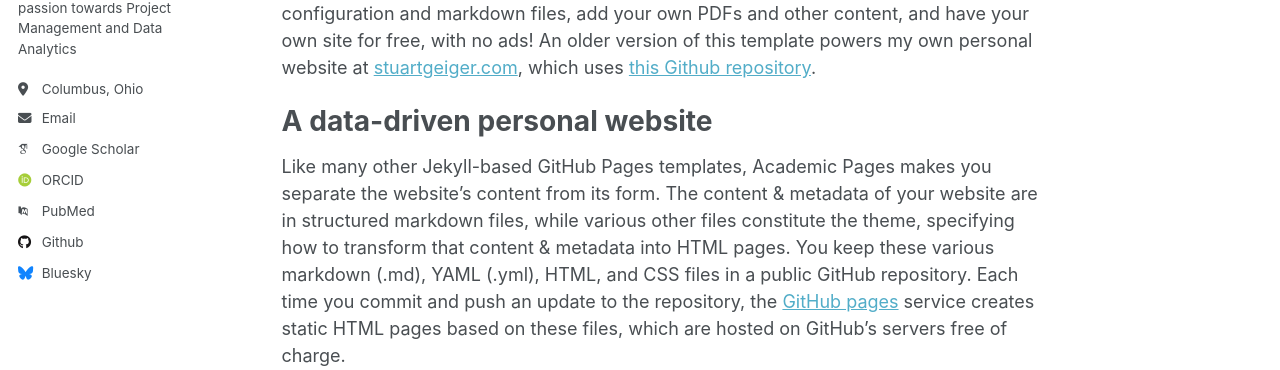
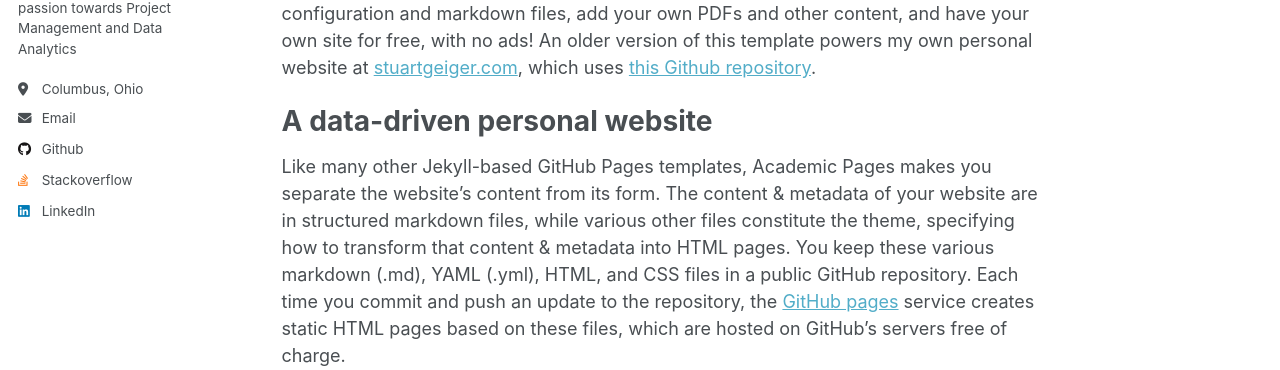
Before and after one commit to Coolinglass/coolinglass.github.io, a Jekyll site: the page built from _pages/about.md, in a window 1280 px wide. Shown: the part 365-735 px from the top of the page. Built offline with Jekyll 4.4.1, drawn with Linux system fonts in a browser that asks for light colours; some web fonts are replaced; part of the change alters nothing that is shown.

Commit message:
Update _config.yml

```diff
--- a/_config.yml
+++ b/_config.yml
@@ -14,7 +14,7 @@ name                     : &name "Lokesh Palani"
 description              : &description "Experienced and seasoned construction professional with passion towards Project Management and Data Analytics"
 url                      : https://academicpages.github.io # the base hostname & protocol for your site e.g. "https://mmistakes.github.io"
 baseurl                  : "" # the subpath of your site, e.g. "/blog"
-repository               : "academicpages/academicpages.github.io"
+repository               : "https://github.com/Coolinglass?tab=repositories"
 
 # Site Author - The following control what appear as part of the author content on the side bar.
 #               If a field is blank the icon and link will not appear, otherwise it will be shown.
@@ -31,23 +31,23 @@ author:
 
   # Academic websites
   arxiv            : # URL - Update with the correct link to your profile
-  googlescholar    : "https://scholar.google.com/citations?user=PS_CX0AAAAAJ"
+  googlescholar    : #"https://scholar.google.com/citations?user=PS_CX0AAAAAJ"
   impactstory      : # URL
-  orcid            : "http://orcid.org/yourorcidurl"
+  orcid            : #"http://orcid.org/yourorcidurl"
   semantic         : # URL
-  pubmed           : "https://www.ncbi.nlm.nih.gov/pubmed/?term=john+snow"
+  pubmed           : #"https://www.ncbi.nlm.nih.gov/pubmed/?term=john+snow"
   researchgate     : # URL
 
   # Repositories and software development
   bitbucket        : # Username - Update with your username on the site
   codepen          : # Username
   dribbble         : # Username
-  github           : "academicpages"
+  github           : "https://github.com/Coolinglass"
   kaggle           : # Username
-  stackoverflow    : # User number or user number and name (i.e., use "1" or "1/jeff-atwood")
+  stackoverflow    : Lokesh Palani
 
   # Social media
-  bluesky          : "bsky.app" # Replace this with you Bluesky username
+  bluesky          : #"bsky.app" # Replace this with you Bluesky username
   facebook         : # Username
   flickr           : # Username
   foursquare       : # Username
@@ -56,7 +56,7 @@ author:
   keybase          : # Username
   instagram        : # Username
   lastfm           : # Username
-  linkedin         : # Username
+  linkedin         : https://www.linkedin.com/in/plokesh/
   mastodon         : # URL
   medium           : # URL
   pinterest        : # Username
```
